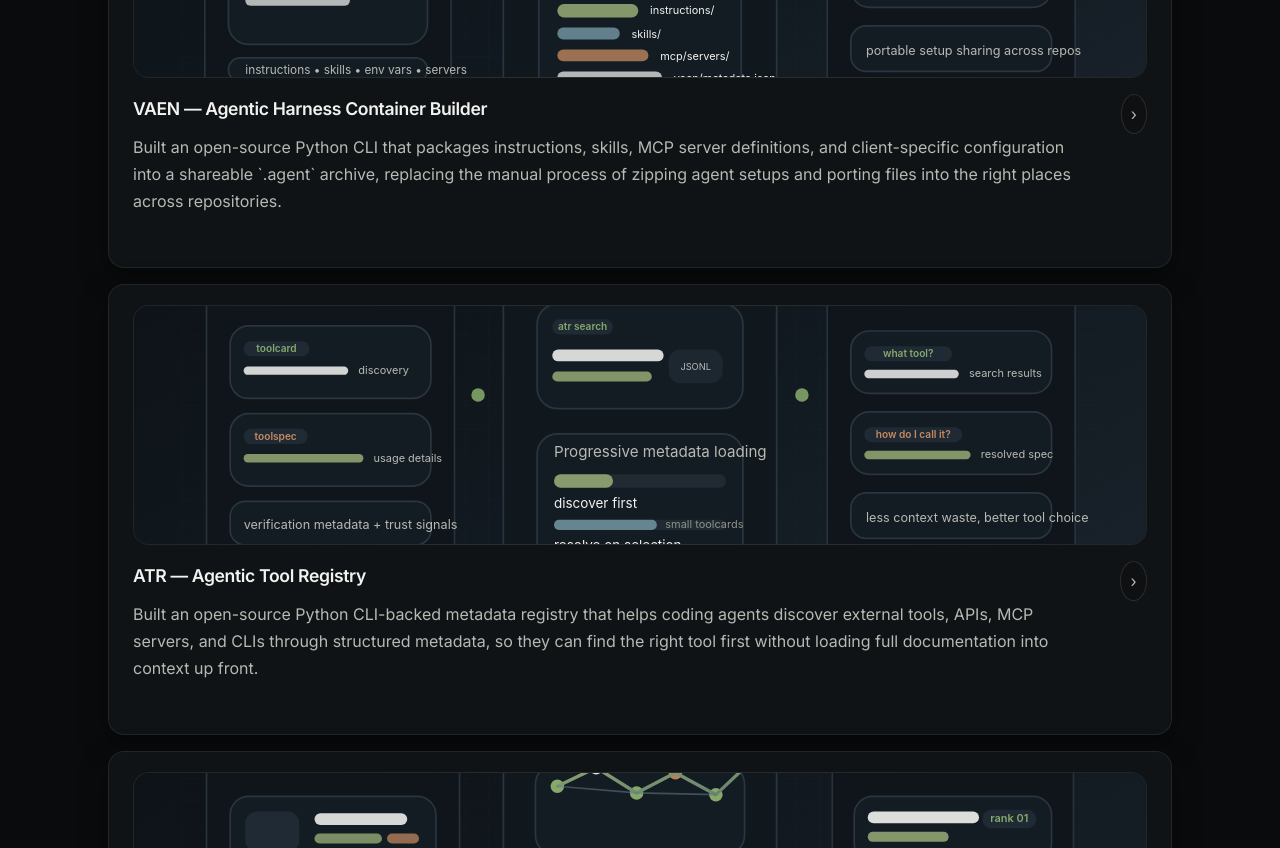
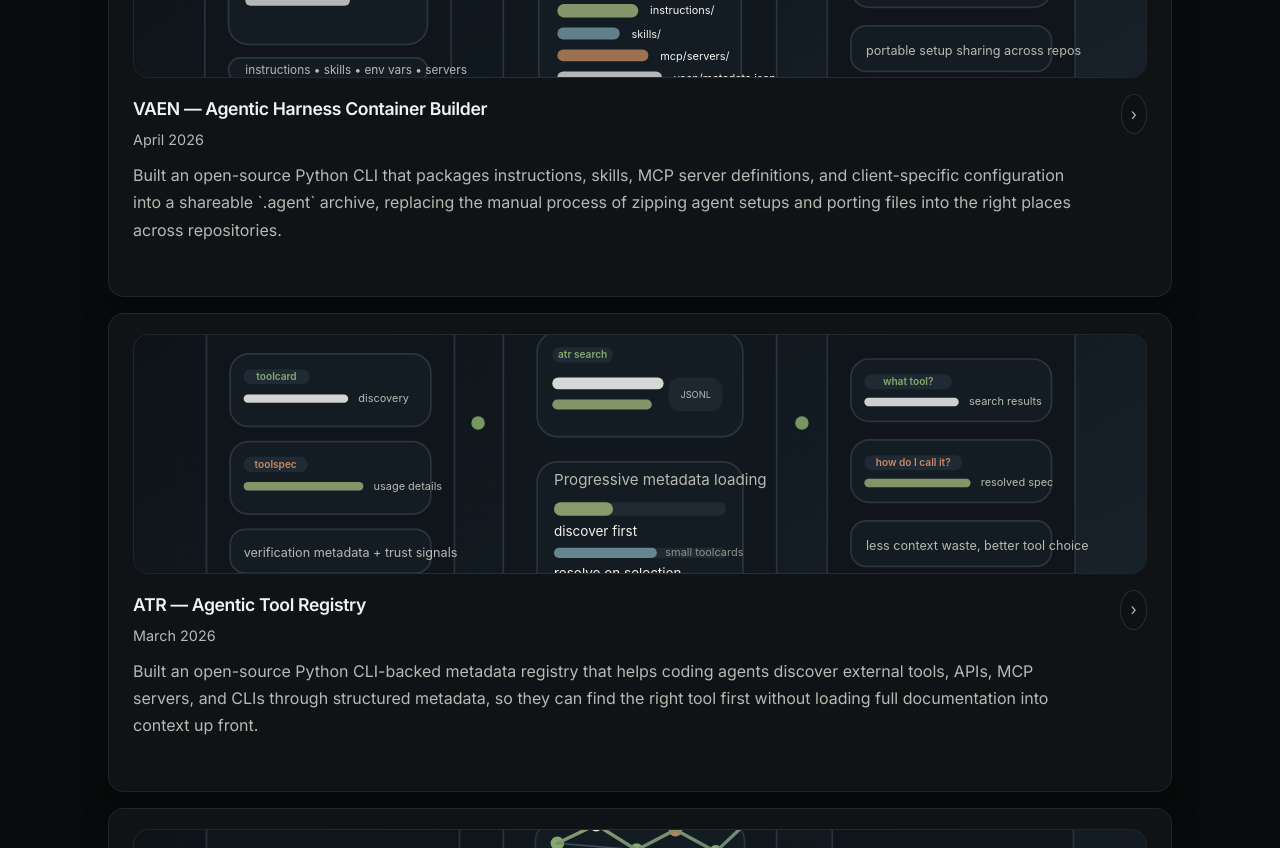
Before and after one commit to sjhalani7/portfolio, a Next.js app: page /projects in a window 1280 px wide. Shown: the part 640-1488 px from the top of the page. Built offline with nearby package versions, Linux system fonts and the light colour scheme.

Commit message:
add times to projects

```diff
--- a/src/data/hero.ts
+++ b/src/data/hero.ts
@@ -1,10 +1,10 @@
 export const heroContent = {
   kicker: "Hi, I’m",
   name: "Shiv Jhalani",
-  pills: ["Software Engineer @ INRIX", "Backend • Data • Product"],
+  pills: ["Software Engineer @ INRIX", "Data • Product • AI Systems"],
   note: "* P.S. I just love using em-dashes, I promise it’s not what it looks like.",
   paragraphs: [
-    "Hi, I’m Shiv Jhalani — a backend-focused software engineer at INRIX with a strong interest in data, product engineering, and modern AI-driven systems.",
+    "Hi, I’m Shiv Jhalani — a software engineer at INRIX with a strong interest in data, product engineering, and modern AI-driven systems.",
     "I’m motivated by curiosity and learn best by building: from experimenting with embeddings and search, to prototyping agentic AI systems, to shipping data-heavy features and services in production. I enjoy working with new ideas, new tools, and new technologies, and turning them into real, working products.",
     "I use modern AI tools as part of my workflow — not as a shortcut, but as leverage. I care about shipping faster, iterating intelligently, and then applying strong fundamentals to make the result correct, reliable, and maintainable.",
     "What keeps me motivated is how quickly this field evolves. I have a constant need to keep up — new tools, new approaches, new ideas — and I enjoy turning that motion into real projects that solve real problems. I’m always building, always learning, and always looking for the next interesting problem to dive into.",
--- a/src/data/projects.ts
+++ b/src/data/projects.ts
@@ -8,6 +8,7 @@ export const projectSections: SectionedEntries[] = [
       {
         id: "vaen-agentic-harness-container-builder",
         title: "VAEN — Agentic Harness Container Builder",
+        timeframe: "April 2026",
         summary:
           "Built an open-source Python CLI that packages instructions, skills, MCP server definitions, and client-specific configuration into a shareable `.agent` archive, replacing the manual process of zipping agent setups and porting files into the right places across repositories.",
         bullets: [
@@ -40,6 +41,7 @@ export const projectSections: SectionedEntries[] = [
       {
         id: "atr-agentic-tool-registry",
         title: "ATR — Agentic Tool Registry",
+        timeframe: "March 2026",
         summary:
           "Built an open-source Python CLI-backed metadata registry that helps coding agents discover external tools, APIs, MCP servers, and CLIs through structured metadata, so they can find the right tool first without loading full documentation into context up front.",
         bullets: [
```
